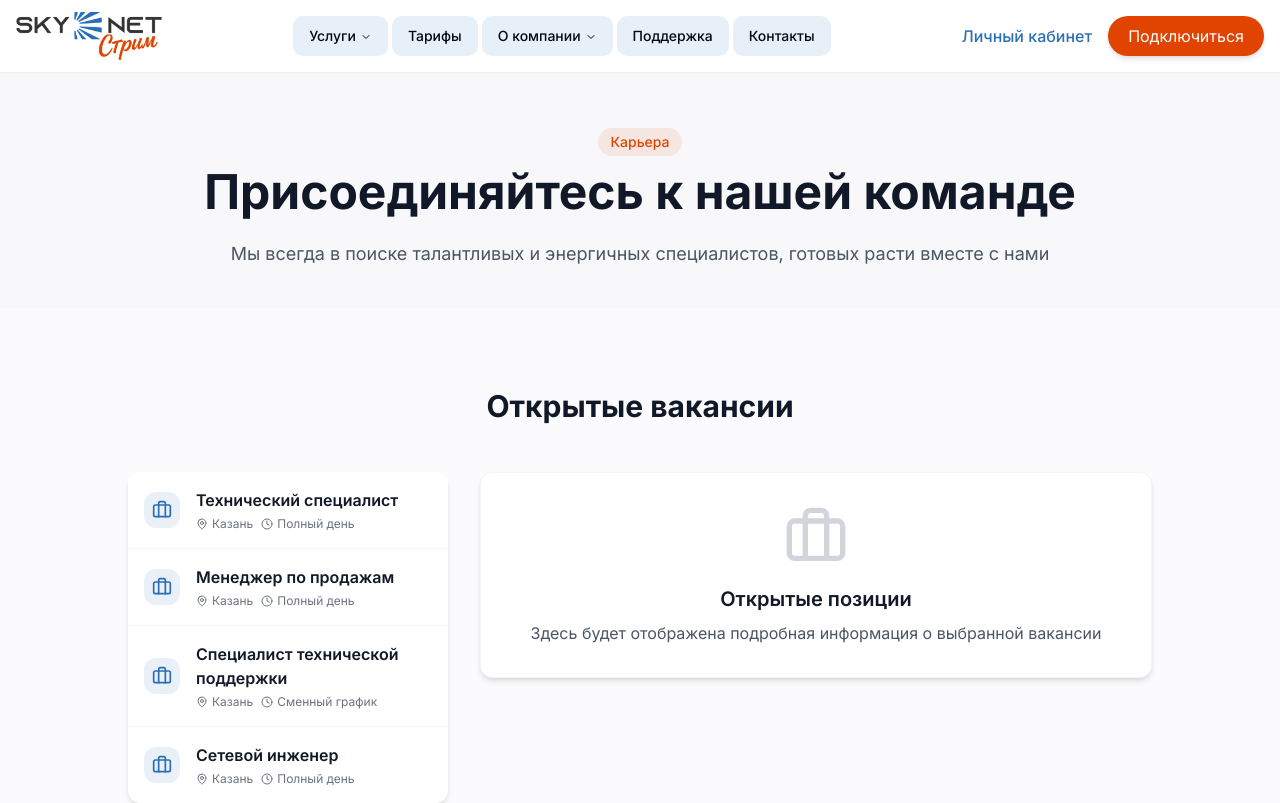
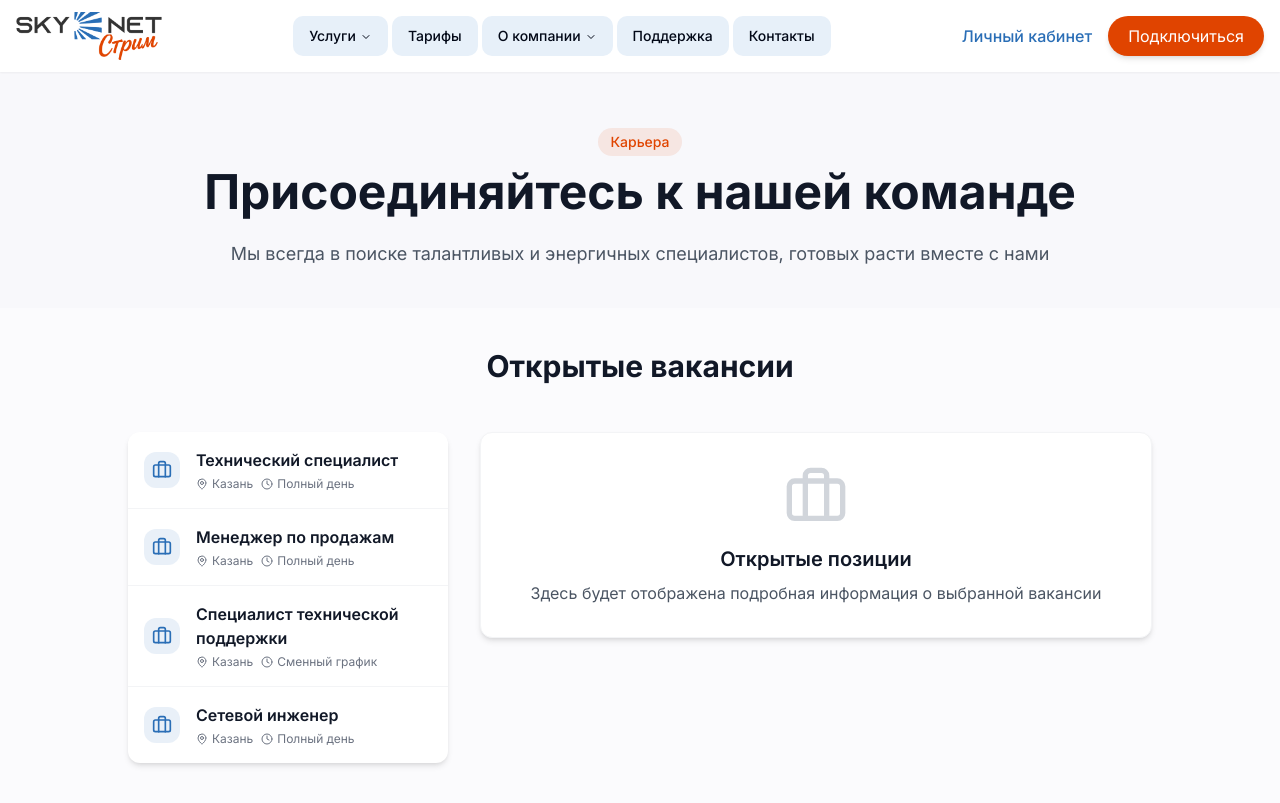
Before and after one commit to aliyaredpilled/provayder-sayt-dlya-vsekh, a React (Vite) app: page /career in a window 1280 px wide. Shown: the top 803 px of the page. Built offline with nearby package versions, Linux system fonts and the light colour scheme.

Commit message:
style(career): уменьшен верхний отступ секции Открытые вакансии

```diff
--- a/src/pages/Career.tsx
+++ b/src/pages/Career.tsx
@@ -185,7 +185,7 @@ const Career = () => {
         </div>
       </section>
 
-      <section className="py-20 bg-skynet-gray-light/30">
+      <section className="pt-10 pb-20 bg-skynet-gray-light/30">
         <div className="container mx-auto px-4">
           <h2 className="text-3xl font-bold text-gray-900 text-center mb-12">
             Открытые вакансии
```
